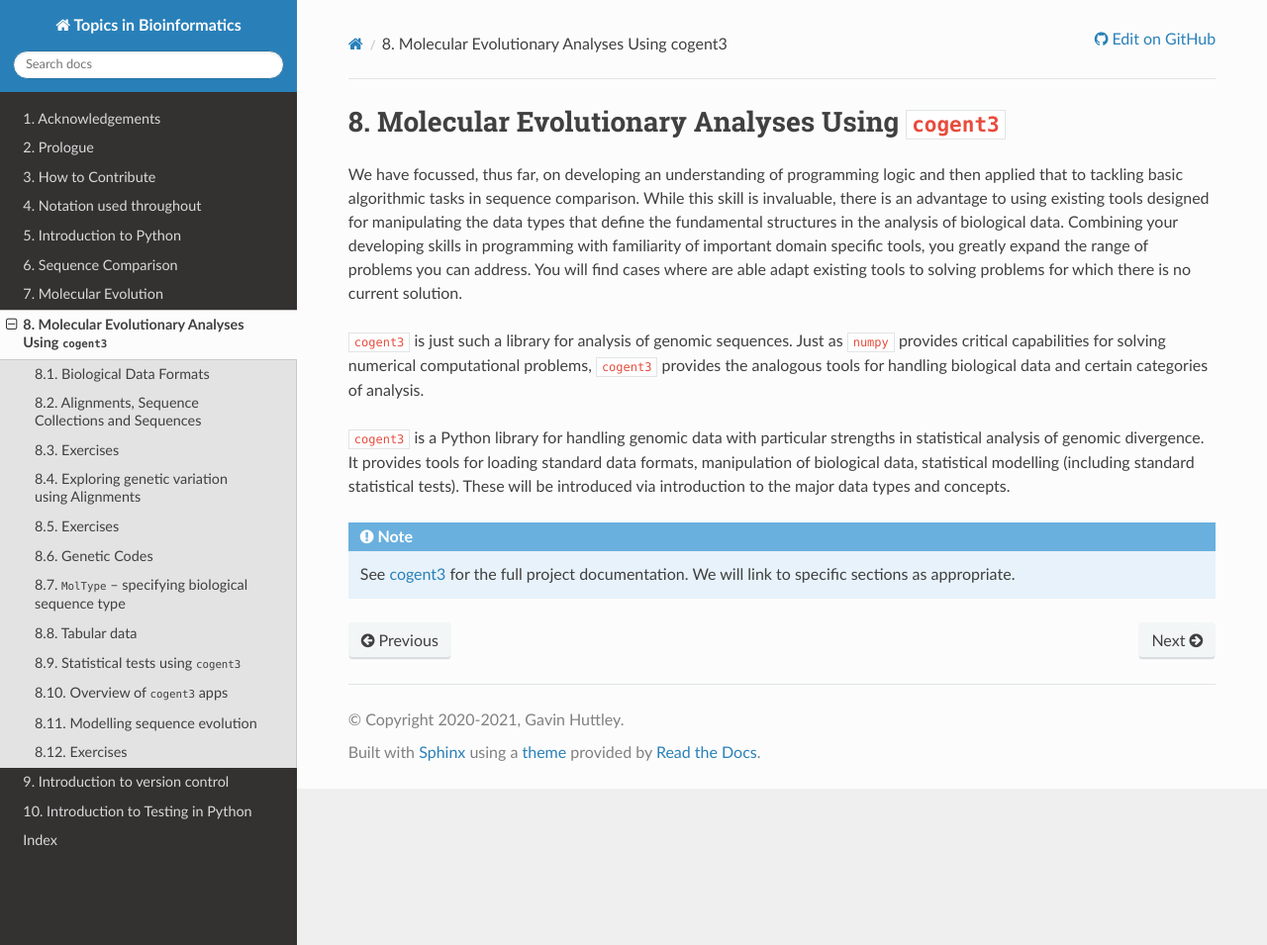
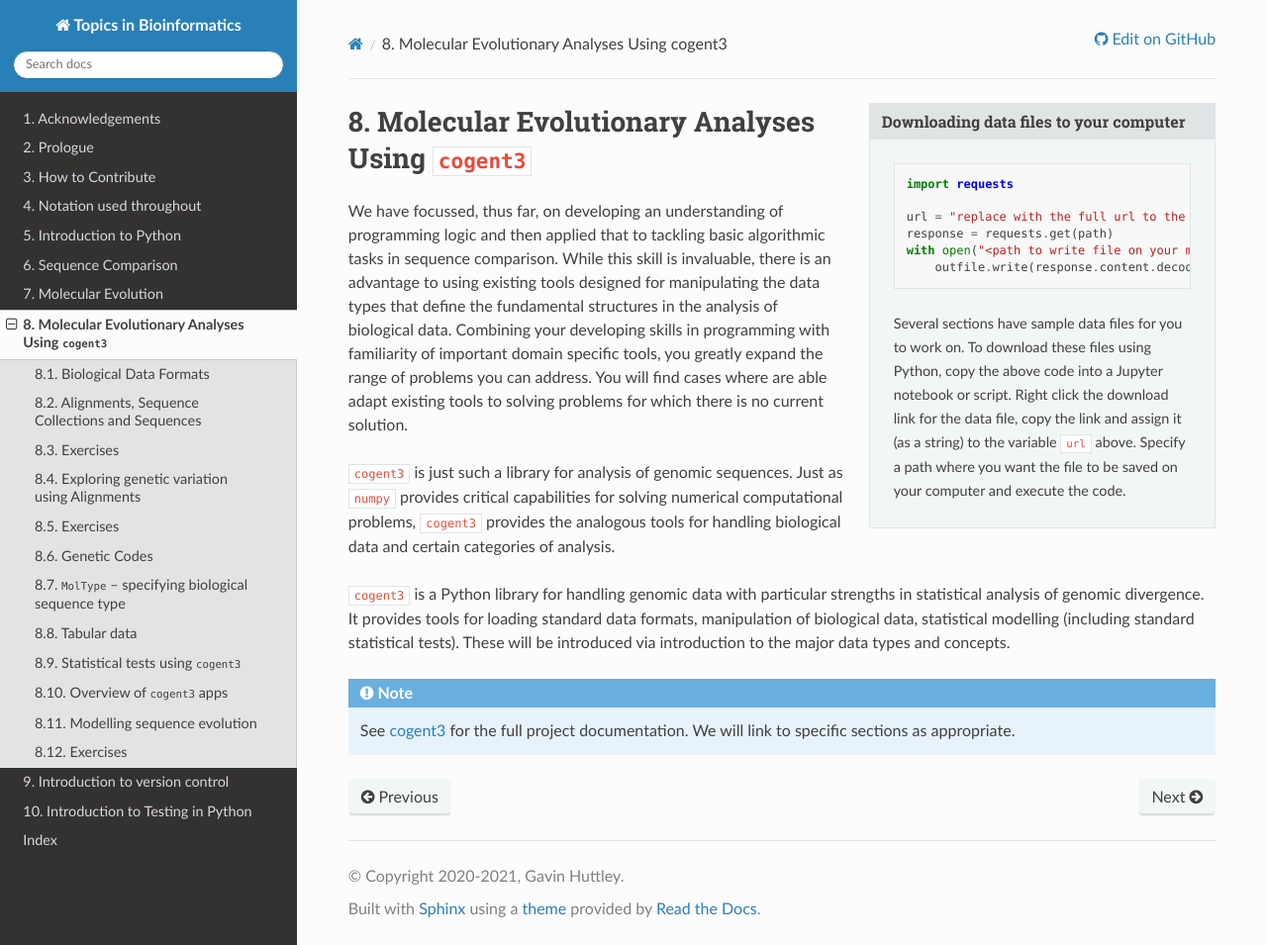
Before and after one commit to GavinHuttley/tib, a Sphinx documentation site: the page built from source/cogent3/index.rst, in a window 1280 px wide and 955 px high. Shown: the whole window at 99% size. Built offline with Sphinx 7.4.7 and the Read the Docs theme 2.0.0, drawn with Linux system fonts in a browser that asks for light colours.

Commit message:
ENH: info on how to download data files, fixes #38

```diff
--- a/source/cogent3/index.rst
+++ b/source/cogent3/index.rst
@@ -1,3 +1,20 @@
+.. index::
+    download data
+
+.. sidebar:: Downloading data files to your computer
+    :name: download_data
+
+    .. code-block:: python
+
+        import requests
+
+        url = "replace with the full url to the file"
+        response = requests.get(path)
+        with open("<path to write file on your machine>", mode="w") as outfile:
+            outfile.write(response.content.decode("utf8"))
+
+    Several sections have sample data files for you to work on. To download these files using Python, copy the above code into a Jupyter notebook or script. Right click the download link for the data file, copy the link and assign it (as a string) to the variable ``url`` above. Specify a path where you want the file to be saved on your computer and execute the code.
+
 .. _cogent3_topic:
 
 #################################################
```
